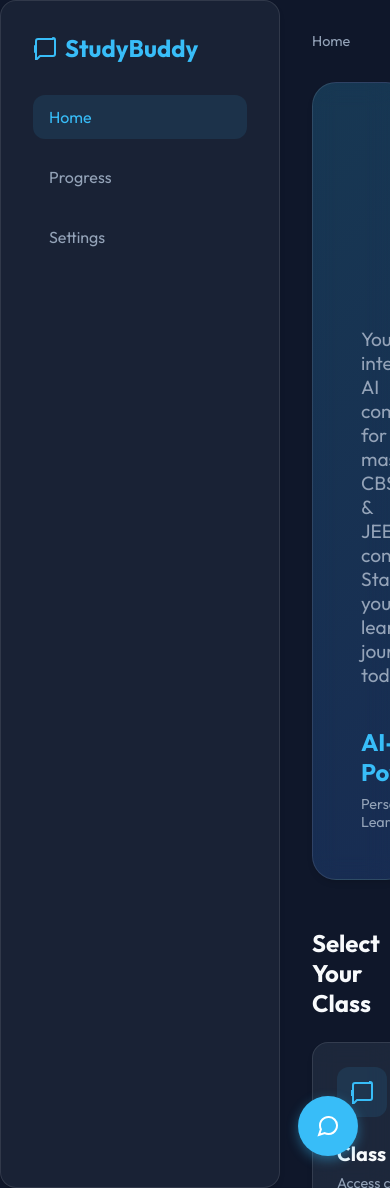
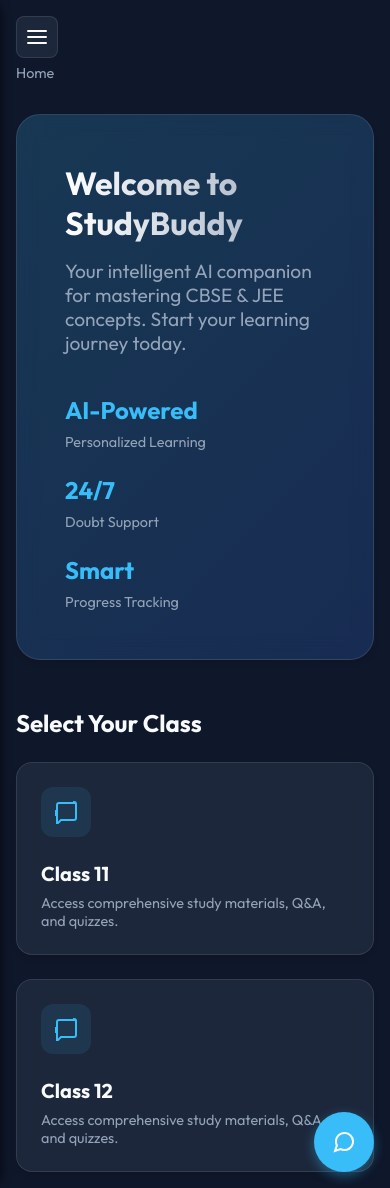
Before and after one commit to Yashuu213/StudyBuddy, a Flask app: page / in a window 390 px wide. Run offline with Flask 3, Linux system fonts and the light colour scheme.

Commit message:
Add Responsiveness

```diff
--- a/app.py
+++ b/app.py
@@ -13,7 +13,7 @@ def load_data():
 data = load_data()
 
 # Gemini Setup
-GEMINI_API_KEY = os.environ.get('GEMINI_API_KEY')
+GEMINI_API_KEY = 'AIzaSyDpgCA93zBxC2UmCJhFO-cFoTpaTR0bqto'
 if GEMINI_API_KEY:
     genai.configure(api_key=GEMINI_API_KEY)
     model = genai.GenerativeModel('gemini-2.0-flash')
--- a/templates/index.html
+++ b/templates/index.html
@@ -1,5 +1,6 @@
 <!DOCTYPE html>
 <html lang="en">
+
 <head>
     <meta charset="UTF-8">
     <meta name="viewport" content="width=device-width, initial-scale=1.0">
@@ -359,8 +360,15 @@
         }
 
         @keyframes fadeIn {
-            from { opacity: 0; transform: translateY(10px); }
-            to { opacity: 1; transform: translateY(0); }
+            from {
+                opacity: 0;
+                transform: translateY(10px);
+            }
+
+            to {
+                opacity: 1;
+                transform: translateY(0);
+            }
         }
 
         /* Loading Spinner */
@@ -376,8 +384,13 @@
         }
 
         @keyframes spin {
-            0% { transform: rotate(0deg); }
-            100% { transform: rotate(360deg); }
+            0% {
+                transform: rotate(0deg);
+            }
+
+            100% {
+                transform: rotate(360deg);
+            }
         }
 
         .hidden {
@@ -460,23 +473,123 @@
             font-weight: 700;
             color: var(--text-primary);
         }
+
+        /* Mobile Responsive Styles */
+        .hamburger-menu {
+            display: none;
+            position: fixed;
+            top: 1rem;
+            left: 1rem;
+            z-index: 1000;
+            background: var(--card-bg);
+            border: var(--glass-border);
+            padding: 0.5rem;
+            border-radius: 8px;
+            cursor: pointer;
+            color: var(--text-primary);
+            backdrop-filter: blur(12px);
+        }
+
+        .sidebar-overlay {
+            display: none;
+            position: fixed;
+            top: 0;
+            left: 0;
+            width: 100%;
+            height: 100%;
+            background: rgba(0, 0, 0, 0.5);
+            z-index: 9;
+            backdrop-filter: blur(2px);
+        }
+
+        @media (max-width: 768px) {
+            .sidebar {
+                position: fixed;
+                left: -280px;
+                top: 0;
+                transition: left 0.3s ease;
+                width: 280px;
+                height: 100vh;
+                box-shadow: 2px 0 10px rgba(0, 0, 0, 0.5);
+            }
+
+            .sidebar.active {
+                left: 0;
+            }
+
+            .sidebar-overlay.active {
+                display: block;
+            }
+
+            .hamburger-menu {
+                display: flex;
+                align-items: center;
+                justify-content: center;
+            }
+
+            .main-content {
+                padding: 1rem;
+                padding-top: 4rem;
+                /* Space for hamburger */
+            }
+
+            .hero-title {
+                font-size: 2rem;
+            }
+
+            .hero-stats {
+                flex-direction: column;
+                gap: 1rem;
+            }
+
+            .ai-box {
+                width: 90%;
+                right: 5%;
+                bottom: 5rem;
+            }
+
+            .ai-fab {
+                bottom: 1rem;
+                right: 1rem;
+            }
+
+            .grid {
+                grid-template-columns: 1fr;
+                /* Stack cards on mobile */
+            }
+        }
     </style>
 </head>
+
 <body>
+
+    <!-- Mobile Hamburger -->
+    <div class="hamburger-menu" onclick="toggleSidebar()">
+        <svg width="24" height="24" viewBox="0 0 24 24" fill="none" stroke="currentColor" stroke-width="2"
+            stroke-linecap="round" stroke-linejoin="round">
+            <line x1="3" y1="12" x2="21" y2="12"></line>
+            <line x1="3" y1="6" x2="21" y2="6"></line>
+            <line x1="3" y1="18" x2="21" y2="18"></line>
+        </svg>
+    </div>
+
+    <!-- Sidebar Overlay -->
+    <div class="sidebar-overlay" onclick="toggleSidebar()"></div>
 
     <!-- Sidebar -->
     <nav class="sidebar glass">
         <div class="logo">
-            <svg width="24" height="24" viewBox="0 0 24 24" fill="none" stroke="currentColor" stroke-width="2" stroke-linecap="round" stroke-linejoin="round">
+            <svg width="24" height="24" viewBox="0 0 24 24" fill="none" stroke="currentColor" stroke-width="2"
+                stroke-linecap="round" stroke-linejoin="round">
                 <path d="M22 10v6M2 10v6" />
                 <path d="M20 2a2 2 0 0 1 2 2v14a2 2 0 0 1-2 2H7l-4 4V5a2 2 0 0 1 2-2h15z" />
             </svg>
             StudyBuddy
         </div>
         <ul class="nav-links">
-            <li class="nav-item active" onclick="goHome()">Home</li>
-            <li class="nav-item" onclick="showProgress()">Progress</li>
-            <li class="nav-item" onclick="showSettings()">Settings</li>
+            <li class="nav-item active" onclick="goHome(); closeSidebarOnMobile()">Home</li>
+            <li class="nav-item" onclick="showProgress(); closeSidebarOnMobile()">Progress</li>
+            <li class="nav-item" onclick="showSettings(); closeSidebarOnMobile()">Settings</li>
         </ul>
     </nav>
 
@@ -500,7 +613,8 @@
     <!-- AI Chat Box -->
     <div class="ai-fab" onclick="toggleChat()">
         <svg width="24" height="24" viewBox="0 0 24 24" fill="none" stroke="white" stroke-width="2">
-            <path d="M21 11.5a8.38 8.38 0 0 1-.9 3.8 8.5 8.5 0 0 1-7.6 4.7 8.38 8.38 0 0 1-3.8-.9L3 21l1.9-5.7a8.38 8.38 0 0 1-.9-3.8 8.5 8.5 0 0 1 4.7-7.6 8.38 8.38 0 0 1 3.8-.9h.5a8.48 8.48 0 0 1 8 8v.5z" />
+            <path
+                d="M21 11.5a8.38 8.38 0 0 1-.9 3.8 8.5 8.5 0 0 1-7.6 4.7 8.38 8.38 0 0 1-3.8-.9L3 21l1.9-5.7a8.38 8.38 0 0 1-.9-3.8 8.5 8.5 0 0 1 4.7-7.6 8.38 8.38 0 0 1 3.8-.9h.5a8.48 8.48 0 0 1 8 8v.5z" />
         </svg>
     </div>
 
@@ -513,7 +627,8 @@
             <div class="message ai-msg">Hello! I'm your AI study companion. Ask me anything about your syllabus!</div>
         </div>
         <div class="chat-input-area">
-            <input type="text" class="chat-input" id="chat-input" placeholder="Ask a doubt..." onkeypress="handleChatKey(event)">
+            <input type="text" class="chat-input" id="chat-input" placeholder="Ask a doubt..."
+                onkeypress="handleChatKey(event)">
             <button class="send-btn" onclick="sendChat()">
                 <svg width="16" height="16" viewBox="0 0 24 24" fill="none" stroke="currentColor" stroke-width="2">
                     <line x1="22" y1="2" x2="11" y2="13" />
@@ -530,11 +645,27 @@
             <div id="quiz-content">
                 <!-- Questions injected here -->
             </div>
-            <button class="option-btn" style="background: var(--accent-color); color: black; text-align: center; margin-top: 1rem;" onclick="closeQuiz()">Close Quiz</button>
+            <button class="option-btn"
+                style="background: var(--accent-color); color: black; text-align: center; margin-top: 1rem;"
+                onclick="closeQuiz()">Close Quiz</button>
         </div>
     </div>
 
     <script>
+        function toggleSidebar() {
+            const sidebar = document.querySelector('.sidebar');
+            const overlay = document.querySelector('.sidebar-overlay');
+            sidebar.classList.toggle('active');
+            overlay.classList.toggle('active');
+        }
+
+        // Close sidebar when clicking a nav item on mobile
+        function closeSidebarOnMobile() {
+            if (window.innerWidth <= 768) {
+                toggleSidebar();
+            }
+        }
+
         // State
         let currentClass = null;
         let currentSubject = null;
@@ -982,11 +1113,10 @@
                 html += `
             <div style="margin-bottom: 2rem;">
                 <p><strong>Q${idx + 1}: ${q.question}</strong></p>
-        ${
-            q.options.map((opt, i) => `
+        ${q.options.map((opt, i) => `
             <button class="option-btn" onclick="checkAnswer(this, ${i}, ${q.correct_answer})">${opt}</button>
         `).join('')
-        }
+                    }
         <div class="explanation" style="display:none; margin-top: 1rem; padding: 1rem; background: rgba(255,255,255,0.1); border-radius: 8px; border-left: 4px solid var(--accent-color);">
             <strong>Explanation:</strong> ${q.explanation || 'No explanation provided.'}
         </div>
@@ -1035,4 +1165,5 @@
     </script>
     <script src="{{ url_for('static', filename='progress-settings.js') }}"></script>
 </body>
+
 </html>
```
